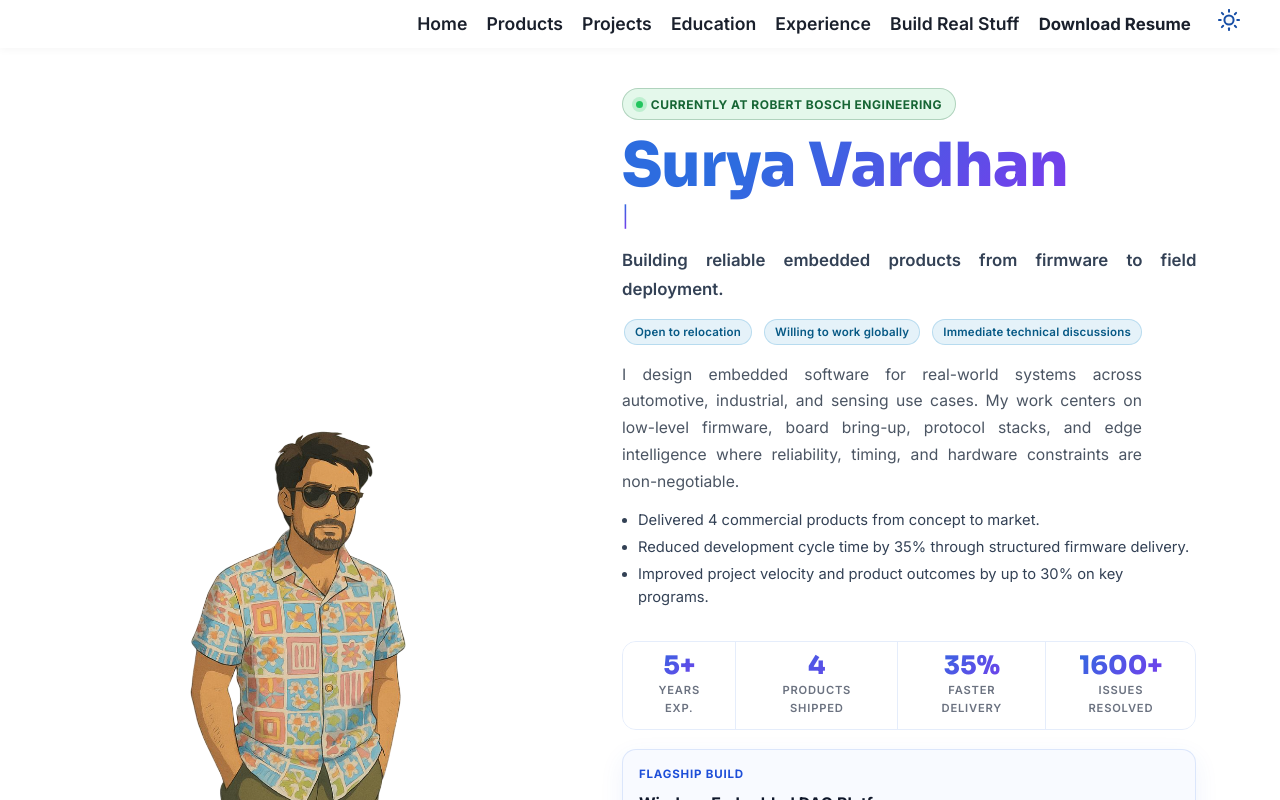
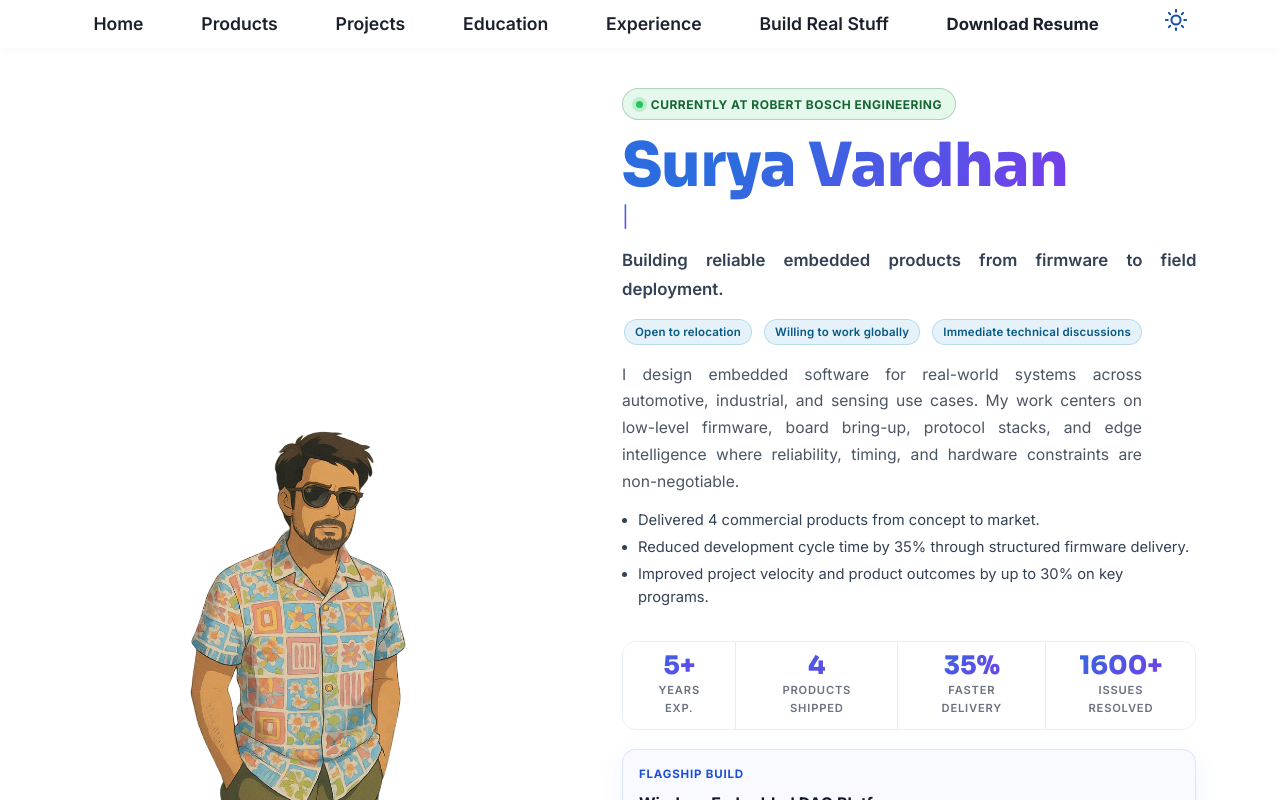
Before and after one commit to Suryeah/suryeah.github.io, a React (Vite) app: page / in a window 1280 px wide. Shown: the top 800 px of the page. Built offline with nearby package versions, Linux system fonts and the light colour scheme.

Commit message:
Balance desktop navbar item distribution

```diff
--- a/src/components/Navbar.jsx
+++ b/src/components/Navbar.jsx
@@ -204,7 +204,7 @@ const Navbar = () => {
             `}</style>
           </div>
         ) : (
-          <ul className="nav-links" style={{ display: 'flex', gap: '1.2rem', margin: 0, padding: 0, listStyle: 'none', alignItems: 'center', marginLeft: 'auto' }}>
+          <ul className="nav-links" style={{ display: 'flex', gap: '0.9rem', margin: 0, padding: '0 10px', listStyle: 'none', alignItems: 'center', width: '100%', justifyContent: 'space-evenly' }}>
             {navLinks.map((link) => (
               <li key={link.to} style={{ listStyle: 'none' }}>
                 <span
```
